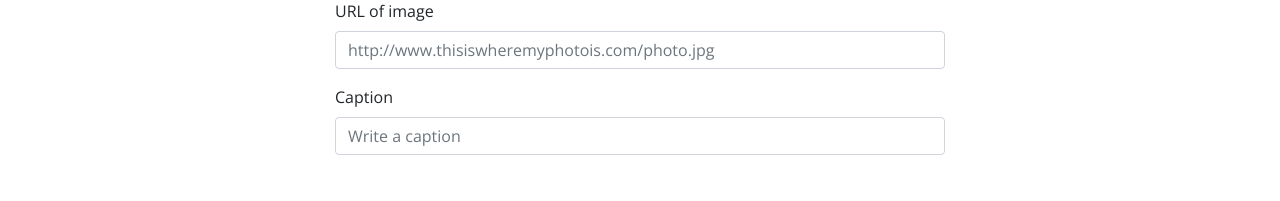
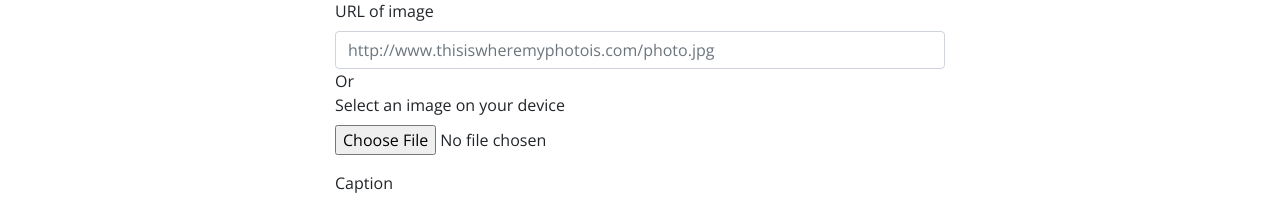
Before and after one commit to web-developement-2020/Connexion, a React (Create React App) app in the folder client/: page /createpost in a window 1280 px wide. Shown: the part 142-343 px from the top of the page. Built offline with nearby package versions, Linux system fonts and the light colour scheme.

Commit message:
media upload frontend

```diff
--- a/client/src/components/auth/CreatePost.js
+++ b/client/src/components/auth/CreatePost.js
@@ -36,7 +36,11 @@ class CreatePost extends Component {
               name='imageURL'
               value={this.state.imageURL}
               onChange={this.onChange}
-            ></input>
+            ></input><span>Or</span>
+              <div className="form-group">
+                <label for="exampleFormControlFile1">Select an image on your device</label>
+                <input type="file" class="form-control-file" id="exampleFormControlFile1" />
+              </div>
           </div>
           <div className='form-group'>
             <label for='inputCaption'>Caption</label>
--- a/client/src/components/layout/Landing.js
+++ b/client/src/components/layout/Landing.js
@@ -2,7 +2,7 @@ import React, { Component } from 'react';
 import { Link } from 'react-router-dom';
 import logo from '../../img/connexion-app.svg';
 
-class landing extends Component {
+class Landing extends Component {
   render() {
     return (
       <div className='landing'>
@@ -47,4 +47,4 @@ class landing extends Component {
     );
   }
 }
-export default landing;
+export default Landing;
```
Also changed, not shown: 1 other file (tests, documents, lock files or other folders).
